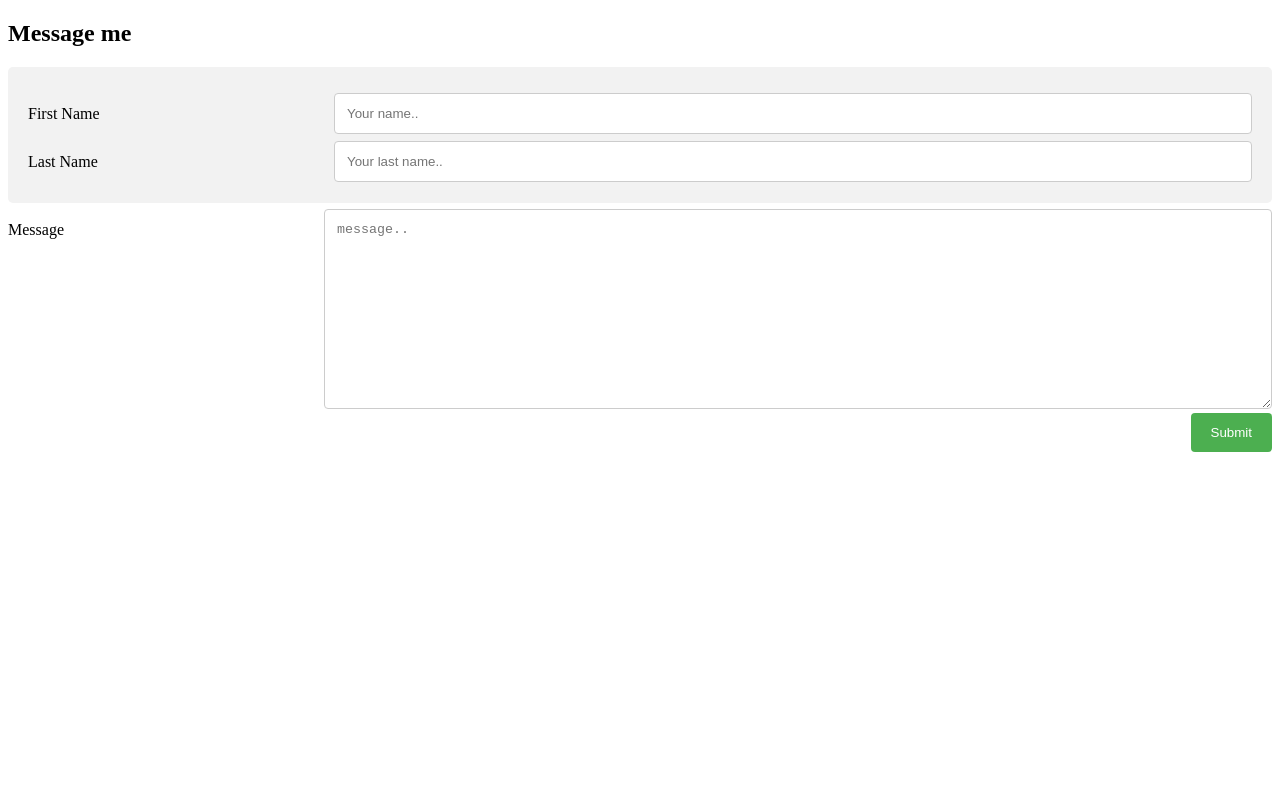
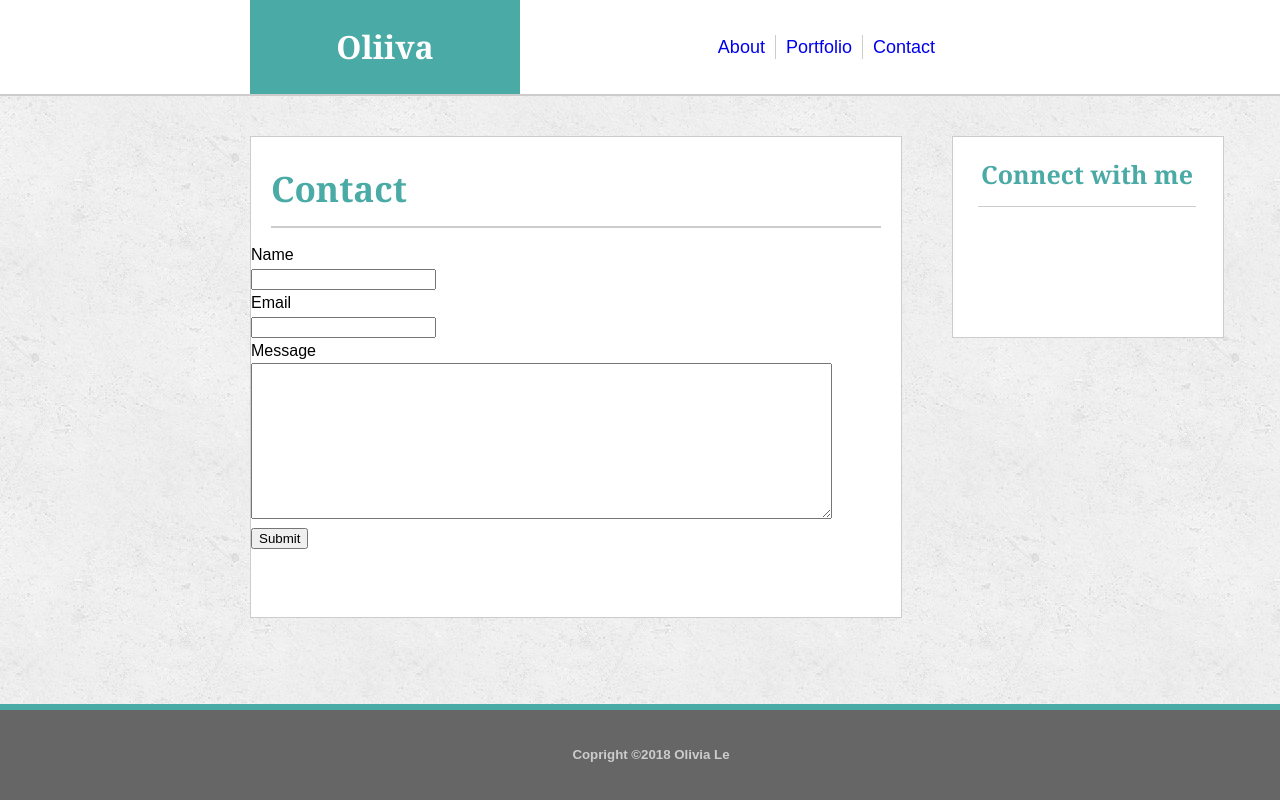
Before and after one commit to oale444/Basic-Portfolio, a plain HTML site: page contact.html in a window 1280 px wide. Drawn offline with Linux system fonts and the light colour scheme.

Commit message:
update again

```diff
--- a/contact.html
+++ b/contact.html
@@ -1,110 +1,62 @@
 <!DOCTYPE html>
-<html>
+<html lang="en">
 <head>
-<style>
-* {
-    box-sizing: border-box;
-}
+    <meta charset="UTF-8">
+    <meta name="viewport" content="width=device-width, initial-scale=1.0">
+    <meta http-equiv="X-UA-Compatible" content="ie=edge">
+    <title>Contact</title>
+    <link rel="stylesheet" type="text/css" href="assets/css/style.css">
+</head>
 
-input[type=text], select, textarea{
-    width: 100%;
-    padding: 12px;
-    border: 1px solid #ccc;
-    border-radius: 4px;
-    box-sizing: border-box;
-    resize: vertical;
-}
+<body>
 
-label {
-    padding: 12px 12px 12px 0;
-    display: inline-block;
-}
-
-input[type=submit] {
-    background-color: #4CAF50;
-    color: white;
-    padding: 12px 20px;
-    border: none;
-    border-radius: 4px;
-    cursor: pointer;
-    float: right;
-}
-
-input[type=submit]:hover {
-    background-color: #45a049;
-}
-
-.container {
-    border-radius: 5px;
-    background-color: #f2f2f2;
-    padding: 20px;
-}
-
-.col-25 {
-    float: left;
-    width: 25%;
-    margin-top: 6px;
-}
-
-.col-75 {
-    float: left;
-    width: 75%;
-    margin-top: 6px;
-}
+    <div>
+        <nav>
+            <ul>
+                <li id="li"><a href="contact.html">Contact</a></li>
+                <li><a href="portfolio.html">Portfolio</a></li>
+                <li><a href="index.html">About</a></li>
+            </ul>
+        </nav>
+            <header>
+                <h1>
+                    Oliiva
+                </h1>
+            </header>
+    </div>
 
 
-.row:after {
-    content: "";
-    display: table;
-    clear: both;
-}
+    <div class="container">
+        <section>
+            <h2>Contact</h2>
 
-(max-width: 600px) {
-    .col-25, .col-75, input[type=submit] {
-        width: 100%;
-        margin-top: 0;
-    }
-}
-</style>
-</head>
-<body>
+        </section>
+        <form>
+            Name
+            <br>
+            <input>
+            <br>
+            Email
+            <br>
+            <input>
+            <br>
+            Message
+            <br>
+            <textarea name="message" rows="10" cols="70"></textarea>
+            <br>
+            <input type="submit"
 
-<h2>Message me</h2>
-
-<div class="container">
-  <form action="/action_page.php">
-    <div class="row">
-      <div class="col-25">
-        <label for="fname">First Name</label>
-      </div>
-      <div class="col-75">
-        <input type="text" id="fname" name="firstname" placeholder="Your name..">
-      </div>
+        </form>
     </div>
-    <div class="row">
-      <div class="col-25">
-        <label for="lname">Last Name</label>
-      </div>
-      <div class="col-75">
-        <input type="text" id="lname" name="lastname" placeholder="Your last name..">
-      </div>
+    <div class="sidebar">
+        <section>
+            <h3>Connect with me</h3>
     </div>
-    <div class="row">
-      </div>
-    </div>
-    <div class="row">
-      <div class="col-25">
-        <label for="message">Message</label>
-      </div>
-      <div class="col-75">
-        <textarea id="subject" name="subject" placeholder="message.." style="height:200px"></textarea>
-      </div>
-    </div>
-    <div class="row">
-      <input type="submit" value="Submit">
-    </div>
-  </form>
-</div>
 
 </body>
+
+<footer>
+    <h5>Copright &copy;2018 Olivia Le</h5>
+</footer>
+
 </html>
```
